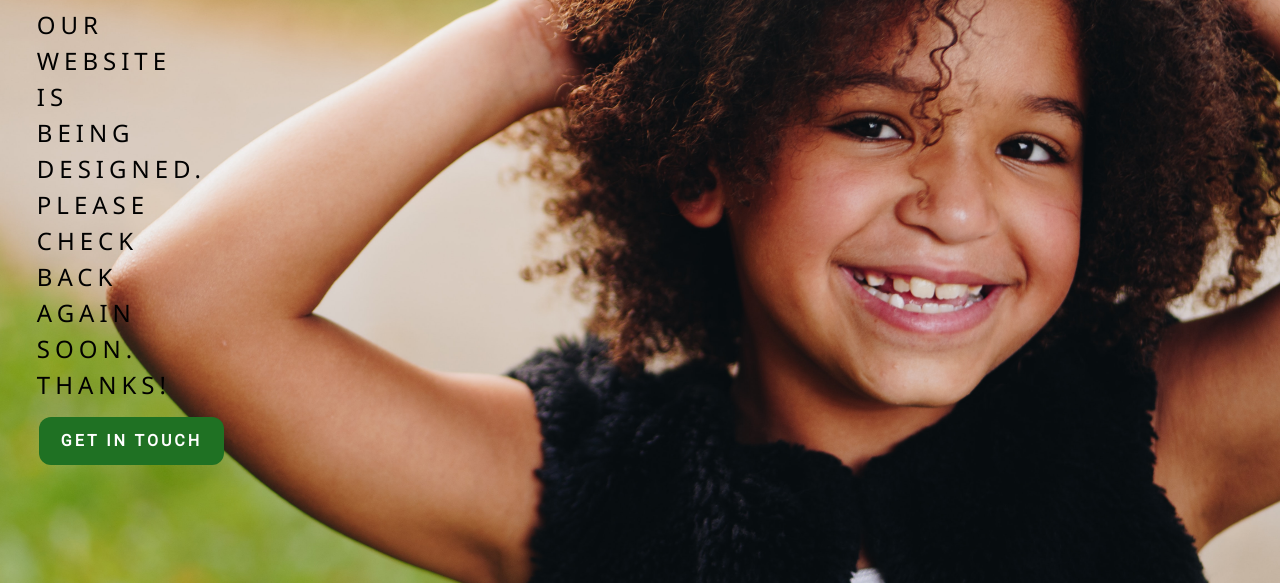
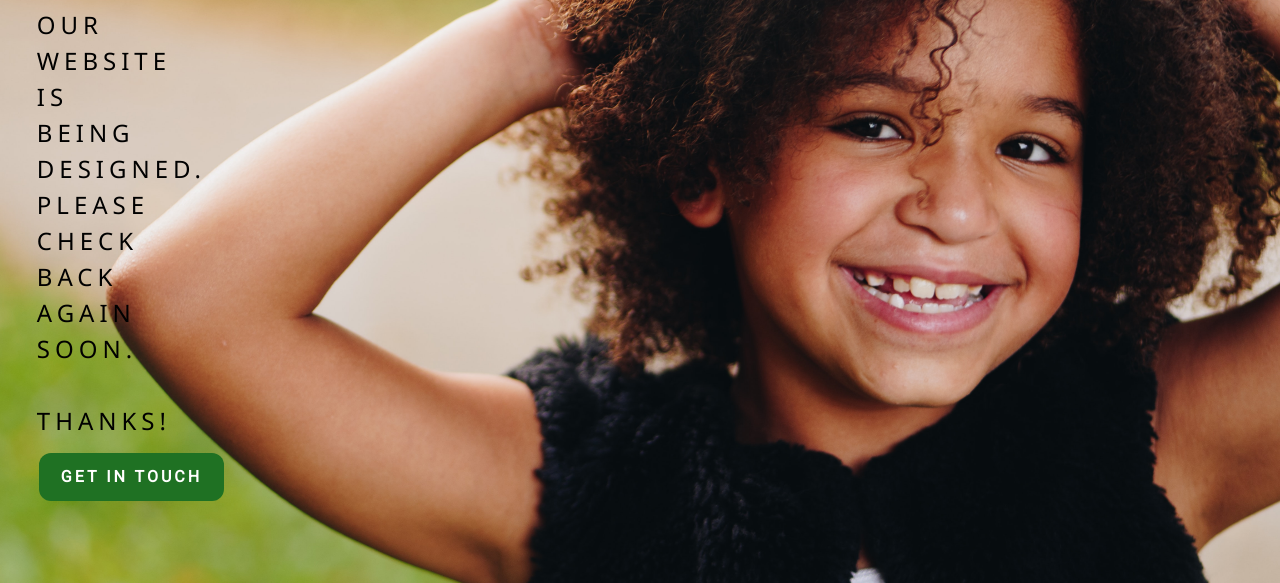
Before and after one commit to thefuturekids/thefuturekids.github.io, a plain HTML site: page index.html in a window 1280 px wide. Shown: the part 217-800 px from the top of the page. Drawn offline with Linux system fonts and the light colour scheme.

Commit message:
Update index.html

```diff
--- a/index.html
+++ b/index.html
@@ -89,7 +89,7 @@ body, html {height: 100%}
 <div class="bgimg1 w3-display-container w3-animate-opacity w3-text-white"style="letter-spacing:5px;">
   <div class="w3-display-position w3-padding-large">
     <h1 class="w3-jumbo w3-animate-top" style="font-weight: lighter">FutureKids</h1>
-    <h3 style="color: #000000; font-weight: lighter;">OUR<br/>WEBSITE<br/>IS<br/>BEING<br/>DESIGNED.<br/>PLEASE<br/>CHECK<br/>BACK<br/>AGAIN<br/>SOON.<br/>THANKS!</h3>
+    <h3 style="color: #000000; font-weight: lighter;">OUR<br/>WEBSITE<br/>IS<br/>BEING<br/>DESIGNED.<br/>PLEASE<br/>CHECK<br/>BACK<br/>AGAIN<br/>SOON.<br/><br/>THANKS!</h3>
     <a href="mailto:futurekids.charity@gmail.com">
     <button class="button button1"><b>GET IN TOUCH</b></button>
   </a>
```
